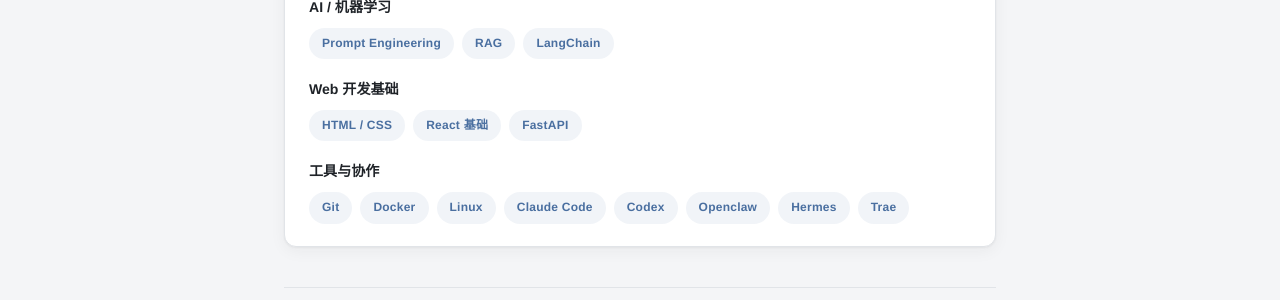
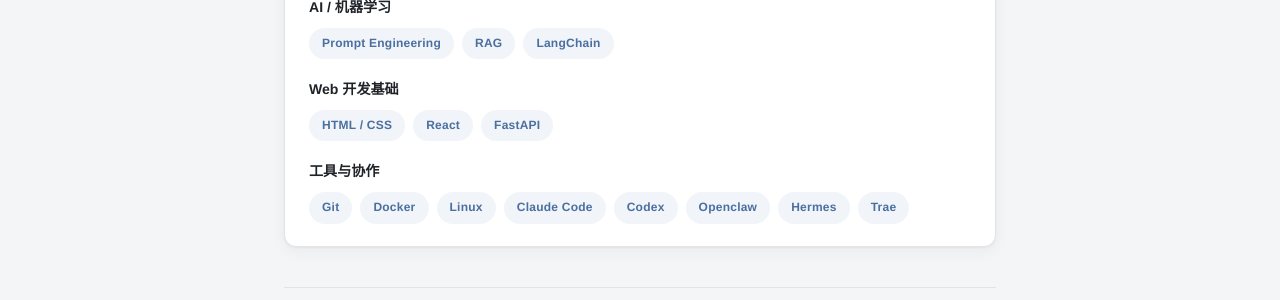
Before and after one commit to ChenChen913/ChenChen913.github.io, a Jekyll site: the page built from index.html, in a window 1280 px wide and 900 px high, scrolled down 1348 px. Shown: the part 142-442 px from the top of the window. Built offline with Jekyll 4.4.1, drawn with Linux system fonts in a browser that asks for light colours.

Commit message:
Remove 基础 from React 基础 in zh skills

```diff
--- a/_data/skills.yml
+++ b/_data/skills.yml
@@ -4,7 +4,7 @@
   - category: AI / 机器学习
     items: [Prompt Engineering, RAG, LangChain]
   - category: Web 开发基础
-    items: [HTML / CSS, React 基础, FastAPI]
+    items: [HTML / CSS, React, FastAPI]
   - category: 工具与协作
     items: [Git, Docker, Linux, Claude Code, Codex, Openclaw, Hermes, Trae]
 
```
